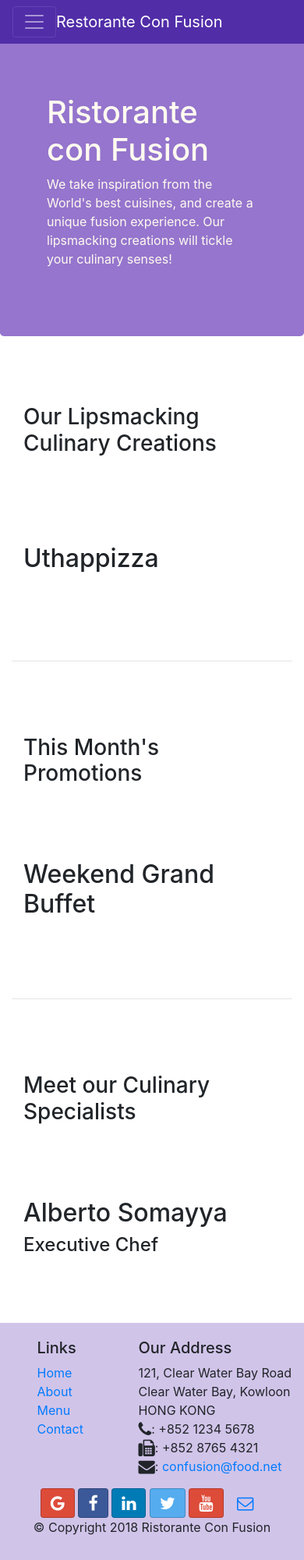
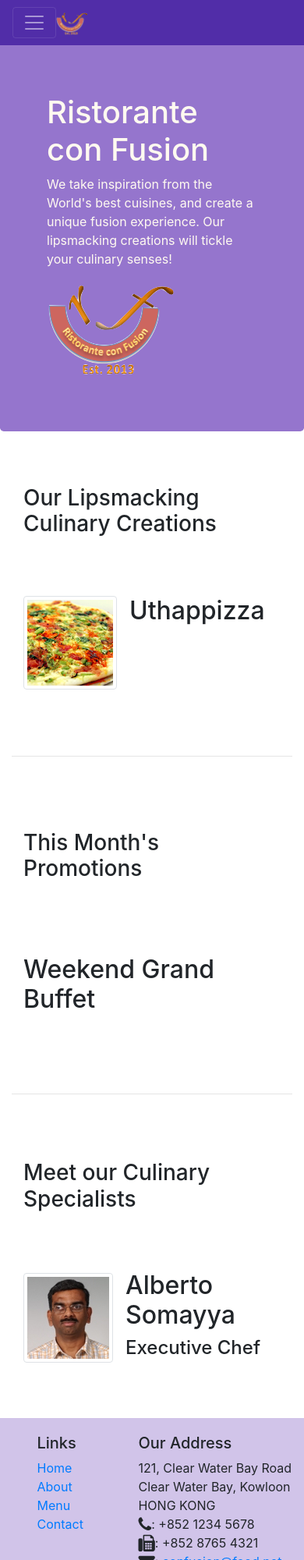
Before and after one commit to JessieKr/conFusion, a website: page index.html in a window 390 px wide. Shown: the top 2000 px of the page at 78% size. Drawn offline with nearby package versions, Linux system fonts and the light colour scheme.

Commit message:
images and media

```diff
--- a/index.html
+++ b/index.html
@@ -21,7 +21,7 @@
             <button class="navbar-toggler" type="button" data-toggle="collapse" data-target="#Navbar">
                 <span class="navbar-toggler-icon"></span>
             </button>
-            <a class="navbar-brand mr-auto" href="#">Restorante Con Fusion</a>
+            <a class="navbar-brand mr-auto" href="#"><img src="img/logo.png" height="30" width="41"></a>
             <div class="collapse navbar-collapse" id="Navbar">
                     <ul class="navbar-nav mr-auto">
                             <li class="nav-item active"><a class="nav-link" href="#"><span class="fa fa-home fa-lg"></span> Home</a></li>
@@ -39,7 +39,8 @@
                     <h1>Ristorante con Fusion</h1>
                     <p>We take inspiration from the World's best cuisines, and create a unique fusion experience. Our lipsmacking creations will tickle your culinary senses!</p>
                 </div>
-                <div class="col-12 col-sm">
+                <div class="col-12 col-sm align-self-center">
+                    <img src="img/logo.png" class="img-fluid">
                 </div>
             </div>
         </div>
@@ -51,8 +52,14 @@
                 <h3>Our Lipsmacking Culinary Creations</h3>
             </div>
             <div class="col col-sm order-sm-first col-md">
-                <h2>Uthappizza</h2>
+                <div class="media">
+                <img class="d-flex mr-3 img-thumbnail align-self-center"
+                    src="img/uthappizza.png" alt="uthappizza">
+                <div class="media-body">
+                <h2 class="mt-0">Uthappizza</h2>
                 <p class="d-none d-sm-block">A unique combination of Indian Uthappam (pancake) and Italian pizza, topped with Cerignola olives, ripe vine cherry tomatoes, Vidalia onion, Guntur chillies and Buffalo Paneer.</p>
+                </div>
+                </div>
             </div>
         </div>
         <hr>
@@ -72,10 +79,16 @@
             <div class="col-12 col-sm-4 order-sm-last col-md-3">
                 <h3>Meet our Culinary Specialists</h3>
             </div>
-            <div class="col col-sm order-sm-last col-md">
-                <h2>Alberto Somayya</h2>
+            <div class="col col-sm order-sm-first col-md">
+                <div class="media">
+                    <img class="d-flex mr-3 img-thumbnail align-self-center"
+                        src="img/alberto.png" alt="alberto">
+                    <div class="media-body">
+                <h2 class="mt-0">Alberto Somayya</h2>
                 <h4>Executive Chef</h4>
                 <p class="d-none d-sm-block">Award winning three-star Michelin chef with wide International experience having worked closely with whos-who in the culinary world, he specializes in creating mouthwatering Indo-Italian fusion experiences. </p>
+                </div>
+                </div>
             </div>
             <hr>
         </div>
```
Also changed, not shown: aboutus.html (+3 -2 lines), contactus.html (+3 -2 lines), img/alberto.png (added), img/buffet.png (added), img/logo.png (added), img/uthappizza.png (added), 1 other file.
